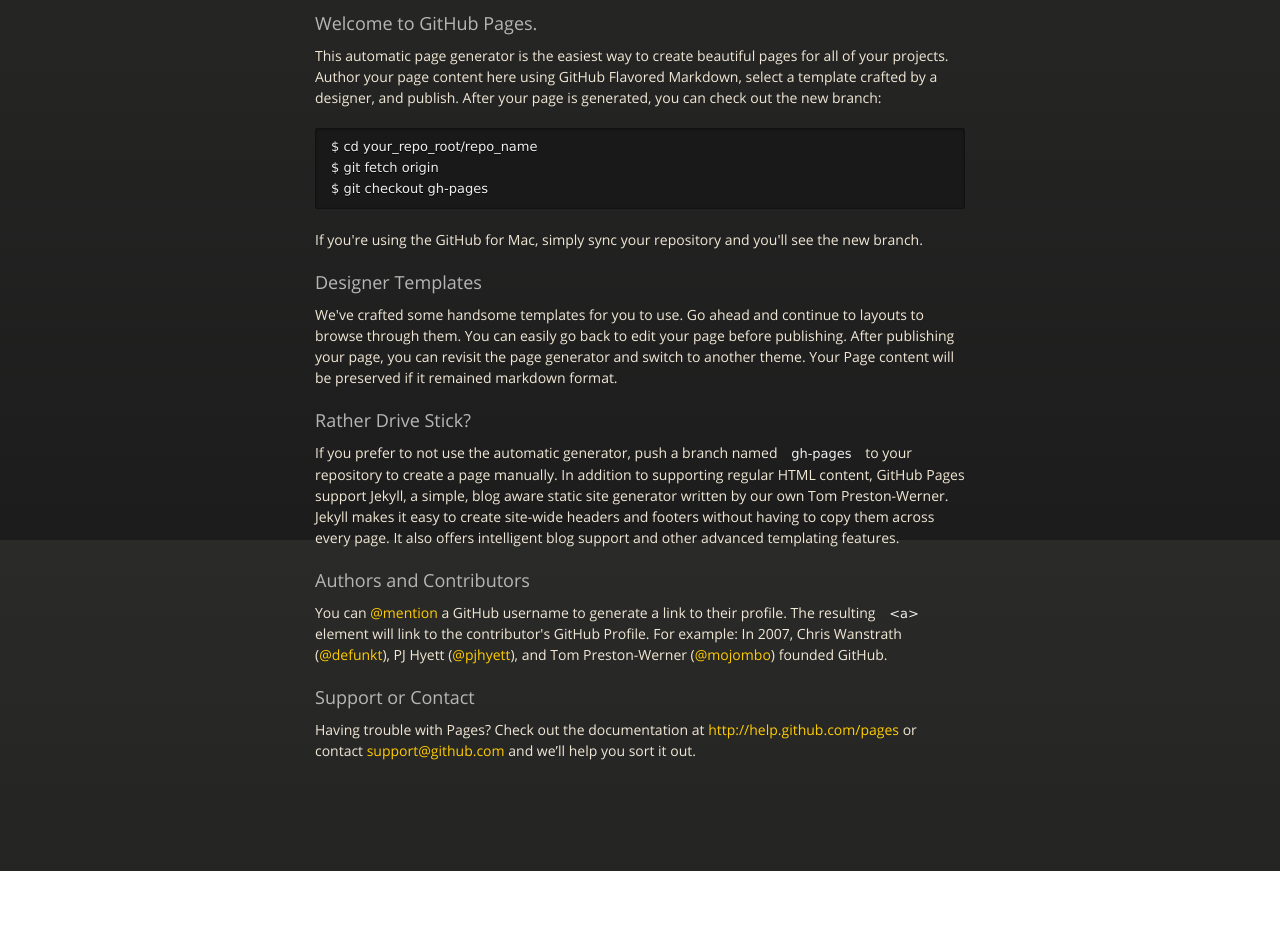
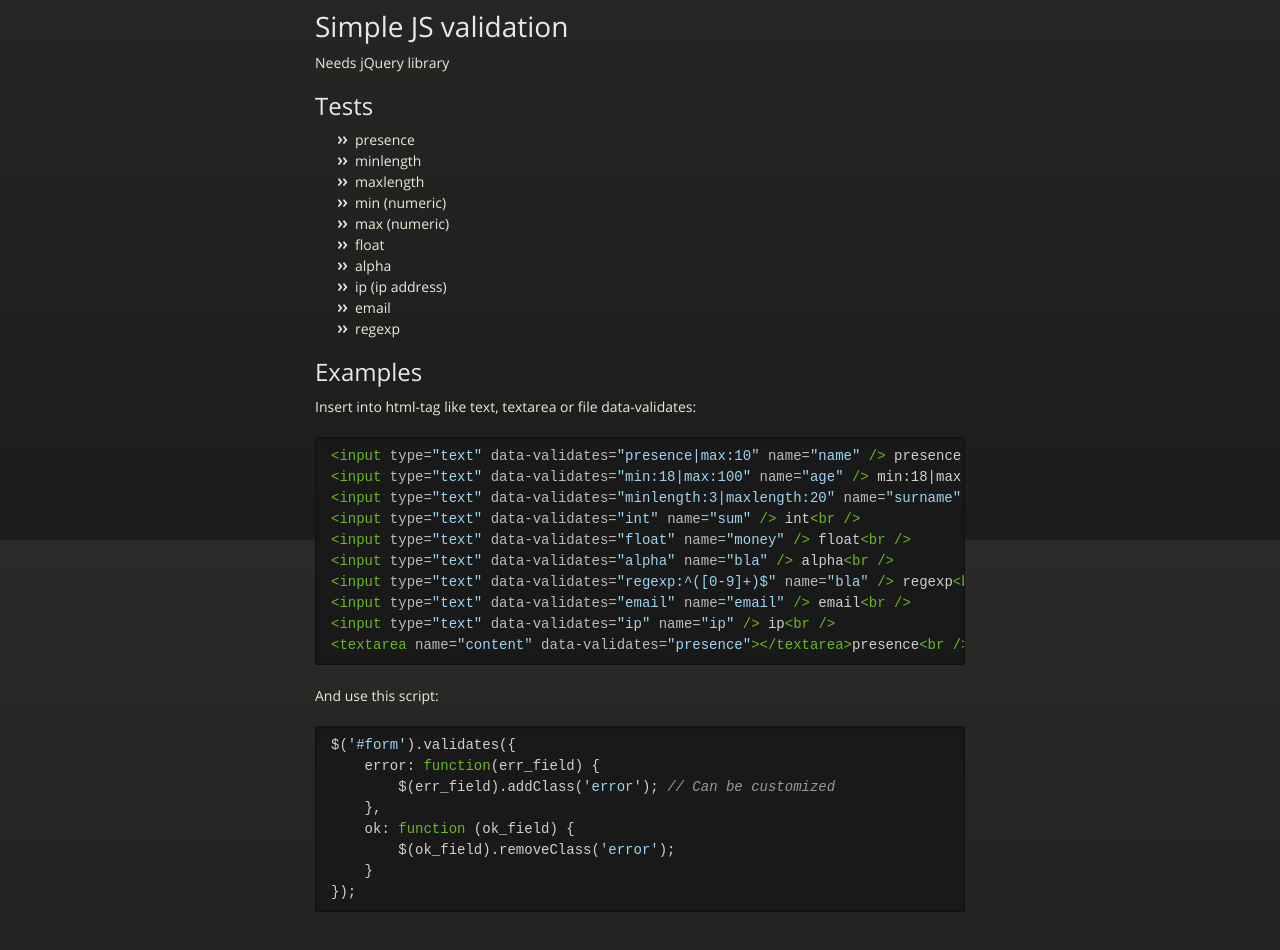
Before and after one commit to nicklasos/simple-js-validates, a plain HTML site: page index.html in a window 1280 px wide. Shown: the part 260-1210 px from the top of the page. Before the commit the page ends 1131 px from the top, so only its background shows below. Drawn offline with nearby package versions, Linux system fonts and the light colour scheme.

```diff
--- a/index.html
+++ b/index.html
@@ -38,32 +38,50 @@
           <span class="credits right">Hosted on GitHub Pages &mdash; Theme by <a href="http://twitter.com/#!/michigangraham">mattgraham</a></span>
         </div>
 
-        <h3>Welcome to GitHub Pages.</h3>
+        <h1>Simple JS validation</h1>
 
-<p>This automatic page generator is the easiest way to create beautiful pages for all of your projects. Author your page content here using GitHub Flavored Markdown, select a template crafted by a designer, and publish. After your page is generated, you can check out the new branch:</p>
+<p>Needs jQuery library</p>
 
-<pre><code>$ cd your_repo_root/repo_name
-$ git fetch origin
-$ git checkout gh-pages
-</code></pre>
+<h2>Tests</h2>
 
-<p>If you're using the GitHub for Mac, simply sync your repository and you'll see the new branch.</p>
+<ul>
+<li>presence</li>
+<li>minlength</li>
+<li>maxlength</li>
+<li>min (numeric)</li>
+<li>max (numeric)</li>
+<li>float</li>
+<li>alpha</li>
+<li>ip (ip address)</li>
+<li>email</li>
+<li>regexp</li>
+</ul><h2>Examples</h2>
 
-<h3>Designer Templates</h3>
+<p>Insert into html-tag like text, textarea or file data-validates:</p>
 
-<p>We've crafted some handsome templates for you to use. Go ahead and continue to layouts to browse through them. You can easily go back to edit your page before publishing. After publishing your page, you can revisit the page generator and switch to another theme. Your Page content will be preserved if it remained markdown format.</p>
+<div class="highlight"><pre><span class="nt">&lt;input</span> <span class="na">type=</span><span class="s">"text"</span> <span class="na">data-validates=</span><span class="s">"presence|max:10"</span> <span class="na">name=</span><span class="s">"name"</span> <span class="nt">/&gt;</span> presence|max:10<span class="nt">&lt;br</span> <span class="nt">/&gt;</span>
+<span class="nt">&lt;input</span> <span class="na">type=</span><span class="s">"text"</span> <span class="na">data-validates=</span><span class="s">"min:18|max:100"</span> <span class="na">name=</span><span class="s">"age"</span> <span class="nt">/&gt;</span> min:18|max:100<span class="nt">&lt;br</span> <span class="nt">/&gt;</span>
+<span class="nt">&lt;input</span> <span class="na">type=</span><span class="s">"text"</span> <span class="na">data-validates=</span><span class="s">"minlength:3|maxlength:20"</span> <span class="na">name=</span><span class="s">"surname"</span> <span class="nt">/&gt;</span> minlength:3|maxlength:20<span class="nt">&lt;br</span> <span class="nt">/&gt;</span>
+<span class="nt">&lt;input</span> <span class="na">type=</span><span class="s">"text"</span> <span class="na">data-validates=</span><span class="s">"int"</span> <span class="na">name=</span><span class="s">"sum"</span> <span class="nt">/&gt;</span> int<span class="nt">&lt;br</span> <span class="nt">/&gt;</span>
+<span class="nt">&lt;input</span> <span class="na">type=</span><span class="s">"text"</span> <span class="na">data-validates=</span><span class="s">"float"</span> <span class="na">name=</span><span class="s">"money"</span> <span class="nt">/&gt;</span> float<span class="nt">&lt;br</span> <span class="nt">/&gt;</span>
+<span class="nt">&lt;input</span> <span class="na">type=</span><span class="s">"text"</span> <span class="na">data-validates=</span><span class="s">"alpha"</span> <span class="na">name=</span><span class="s">"bla"</span> <span class="nt">/&gt;</span> alpha<span class="nt">&lt;br</span> <span class="nt">/&gt;</span>
+<span class="nt">&lt;input</span> <span class="na">type=</span><span class="s">"text"</span> <span class="na">data-validates=</span><span class="s">"regexp:^([0-9]+)$"</span> <span class="na">name=</span><span class="s">"bla"</span> <span class="nt">/&gt;</span> regexp<span class="nt">&lt;br</span> <span class="nt">/&gt;</span>
+<span class="nt">&lt;input</span> <span class="na">type=</span><span class="s">"text"</span> <span class="na">data-validates=</span><span class="s">"email"</span> <span class="na">name=</span><span class="s">"email"</span> <span class="nt">/&gt;</span> email<span class="nt">&lt;br</span> <span class="nt">/&gt;</span>
+<span class="nt">&lt;input</span> <span class="na">type=</span><span class="s">"text"</span> <span class="na">data-validates=</span><span class="s">"ip"</span> <span class="na">name=</span><span class="s">"ip"</span> <span class="nt">/&gt;</span> ip<span class="nt">&lt;br</span> <span class="nt">/&gt;</span>
+<span class="nt">&lt;textarea</span> <span class="na">name=</span><span class="s">"content"</span> <span class="na">data-validates=</span><span class="s">"presence"</span><span class="nt">&gt;&lt;/textarea&gt;</span>presence<span class="nt">&lt;br</span> <span class="nt">/&gt;</span>
+</pre></div>
 
-<h3>Rather Drive Stick?</h3>
+<p>And use this script:</p>
 
-<p>If you prefer to not use the automatic generator, push a branch named <code>gh-pages</code> to your repository to create a page manually. In addition to supporting regular HTML content, GitHub Pages support Jekyll, a simple, blog aware static site generator written by our own Tom Preston-Werner. Jekyll makes it easy to create site-wide headers and footers without having to copy them across every page. It also offers intelligent blog support and other advanced templating features.</p>
-
-<h3>Authors and Contributors</h3>
-
-<p>You can <a href="https://github.com/blog/821" class="user-mention">@mention</a> a GitHub username to generate a link to their profile. The resulting <code>&lt;a&gt;</code> element will link to the contributor's GitHub Profile. For example: In 2007, Chris Wanstrath (<a href="https://github.com/defunkt" class="user-mention">@defunkt</a>), PJ Hyett (<a href="https://github.com/pjhyett" class="user-mention">@pjhyett</a>), and Tom Preston-Werner (<a href="https://github.com/mojombo" class="user-mention">@mojombo</a>) founded GitHub.</p>
-
-<h3>Support or Contact</h3>
-
-<p>Having trouble with Pages? Check out the documentation at <a href="http://help.github.com/pages">http://help.github.com/pages</a> or contact <a href="mailto:support@github.com">support@github.com</a> and we’ll help you sort it out.</p>
+<div class="highlight"><pre><span class="nx">$</span><span class="p">(</span><span class="s1">'#form'</span><span class="p">).</span><span class="nx">validates</span><span class="p">({</span>
+    <span class="nx">error</span><span class="o">:</span> <span class="kd">function</span><span class="p">(</span><span class="nx">err_field</span><span class="p">)</span> <span class="p">{</span>
+        <span class="nx">$</span><span class="p">(</span><span class="nx">err_field</span><span class="p">).</span><span class="nx">addClass</span><span class="p">(</span><span class="s1">'error'</span><span class="p">);</span> <span class="c1">// Can be customized</span>
+    <span class="p">},</span>
+    <span class="nx">ok</span><span class="o">:</span> <span class="kd">function</span> <span class="p">(</span><span class="nx">ok_field</span><span class="p">)</span> <span class="p">{</span>
+        <span class="nx">$</span><span class="p">(</span><span class="nx">ok_field</span><span class="p">).</span><span class="nx">removeClass</span><span class="p">(</span><span class="s1">'error'</span><span class="p">);</span>
+    <span class="p">}</span>
+<span class="p">});</span>
+</pre></div>
       </section>
 
     </div>
```
Also changed, not shown: params.json (+1 -1 lines).
